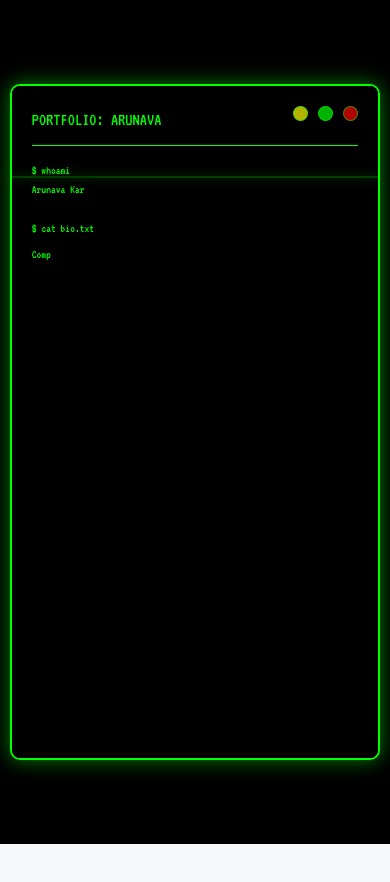
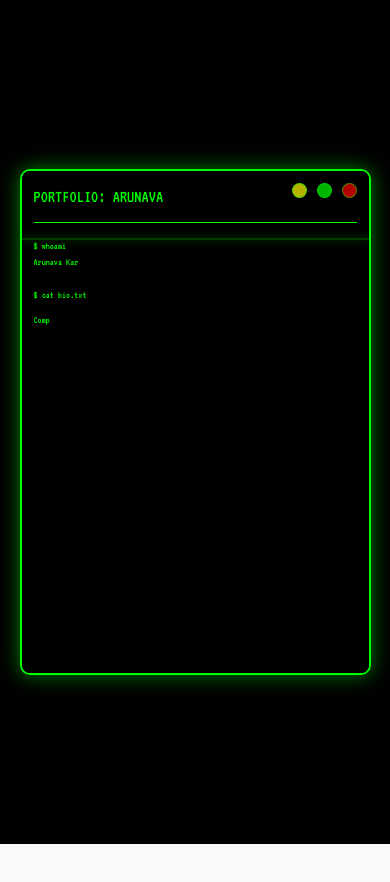
Before and after one commit to Arunavaonly/portfolio, a website with bundled scripts: page index.html in a window 390 px wide. Shown: the top 882 px of the page. Built offline with nearby package versions, Linux system fonts and the light colour scheme.

Commit message:
mobileview updated

```diff
--- a/css/styles.css
+++ b/css/styles.css
@@ -439,9 +439,9 @@ p {
     h3 {
         font-size: 1.5rem;
     }
-
     .hero .container {
         flex-direction: column;
+        margin: 0 auto;
     }
 
     .hero-content {
@@ -2121,14 +2121,22 @@ p {
 }
 
 /* For mobile screens */
+
+
 @media (max-width: 768px) {
+    .terminal-overlay{
+        position: relative;
+    }
     .terminal-screen {
-        width: 95%;
-        height: 80vh;
+        position: absolute;
+        left:5%;
+        width: 90%;
+        height: 60vh;
+        padding: var(--spacing-sm);
     }
 
     .terminal-content {
-        font-size: 1rem;
+        font-size: 0.85rem;
     }
 }
 
```
